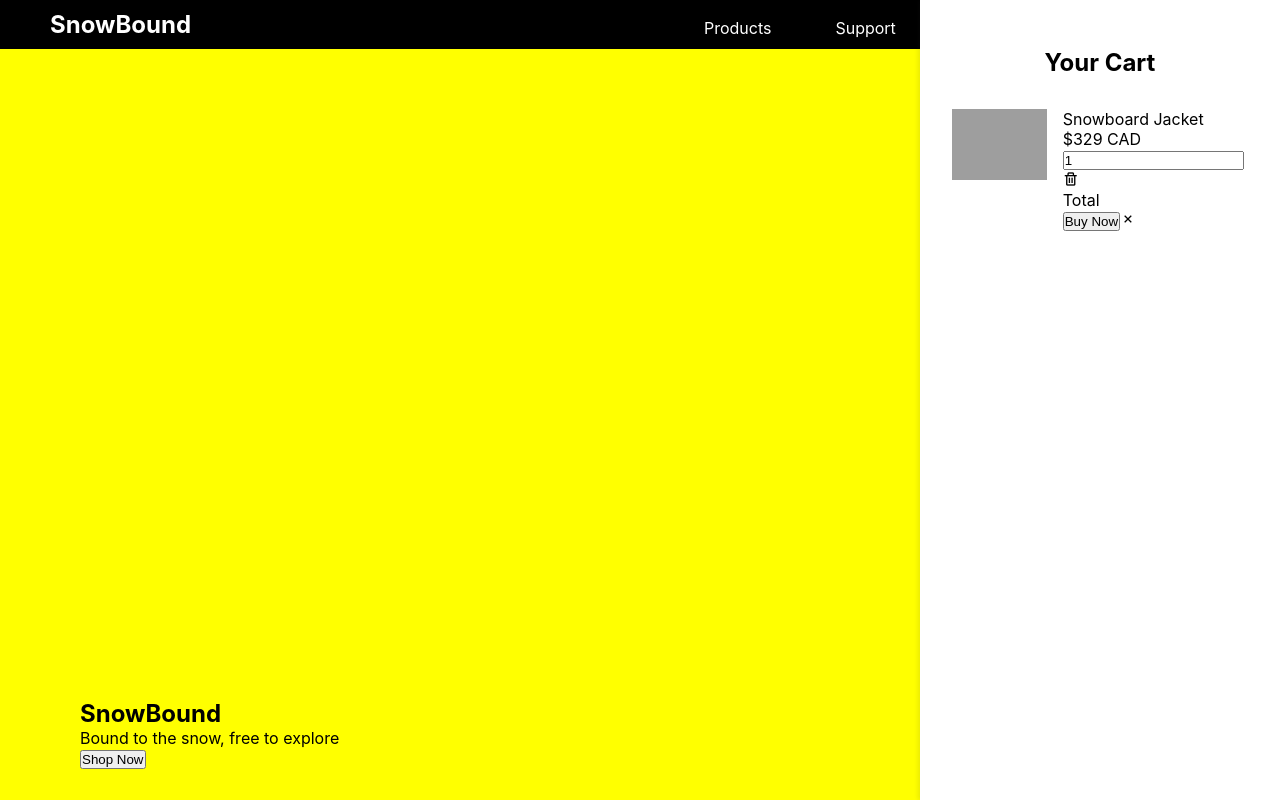
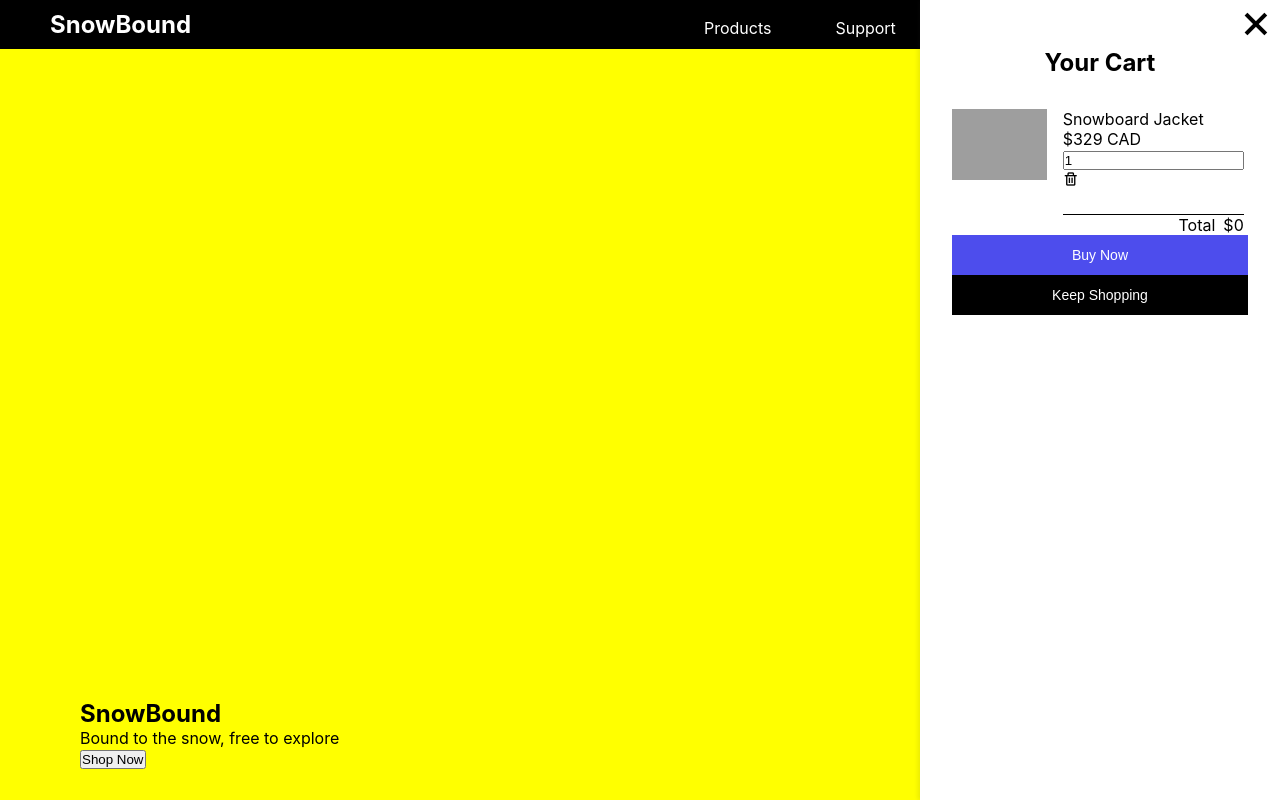
Before and after one commit to carterlc/react-shopping-cart, a React (Create React App) app: page / in a window 1280 px wide. Shown: the top 800 px of the page. Built offline with nearby package versions, Linux system fonts and the light colour scheme; grey boxes are pictures that could not be loaded.

Commit message:
Styled shopping cart buttons and close icon.

```diff
--- a/src/App.css
+++ b/src/App.css
@@ -74,11 +74,12 @@ div.hero div.cta {
   margin: 0 5rem 5rem;
   width: 100%;
 }
+
 /* Cart */
 
 .cart {
   position: fixed;
-  top:0;
+  top: 0;
   right: 0;
   width: 360px;
   min-height: 100vh;
@@ -107,6 +108,71 @@ div.hero div.cta {
   padding: 1rem;
 }
 
+.cart-details {
+  display: grid;
+  row-gap: 0.5 rem;
+}
+
+.cart-quantity {
+  outline-color: var(--cta-color);
+}
+
+.total-price {
+  margin-left: 0.5rem;
+}
+
+.cart-remove {
+  cursor: pointer;
+}
+
+.btn-buy,
+.btn-close {
+  width: 100%;
+  background-color: var(--cta-color);
+  border-width: 0;
+  color: var(--main-color);
+  cursor: pointer;
+  font-size: 14px;
+  font-weight: 500;
+  line-height: 20px;
+  list-style: none;
+  margin: 0;
+  padding: 10px 12px;
+  text-align: center;
+  transition: all 200ms;
+  vertical-align: baseline;
+  white-space: nowrap;
+  user-select: none;
+  -webkit-user-select: none;
+  touch-action: manipulation;
+}
+
+.btn-close{
+  background-color: var(--secondary-color) !important;
+}
+
+.btn-buy:hover,
+.btn-close:hover,
+.btn-buy:focus,
+.btn-close:focus {
+  filter: brightness(150%);
+}
+
+.total {
+  display: flex;
+  justify-content: flex-end;
+  margin-top: 1.5rem;
+  border-top: 1px solid black;
+}
+
+#close-cart {
+  position:absolute;
+  top: 0;
+  right: 0;
+  cursor: pointer;
+  font-size: 3rem;
+}
+
 /* Product Section Styling */
 
 section {
@@ -125,7 +191,7 @@ section.products h2 {
   gap: 1.5rem;
 }
 
-.product-button{
+.product-button {
   background-color: var(--cta-color);
   border-radius: 8px;
   border-width: 0;
@@ -147,12 +213,12 @@ section.products h2 {
 }
 
 .product-button:hover,
-.product-button:focus{
+.product-button:focus {
   filter: brightness(150%);
 }
 
 .price-wrapper {
-  display:flex;
+  display: flex;
   justify-content: space-between;
   align-items: center;
 }
--- a/src/App.js
+++ b/src/App.js
@@ -36,22 +36,23 @@ function App() {
           <div className='cart-content'>
             <div className='cart-box'>
               <img src="https://www.switchbacktravel.com/sites/default/files/image_fields/Best%20Of%20Gear%20Articles/Snowboarding/Snowboard%20Jackets/Burton%20AK%202L%20Gore-Tex%20Swash%20snowboard%20jacket.jpg" alt="Snowboarding Jacket" />
-              <div className='details'>
+              <div className='cart-details'>
                 <div className='cart-product-title'>Snowboard Jacket</div>
                 <div className='cart-product-price'>$329 CAD</div>
                 <div className='input-and-icon'>
                   <input type="number" value="1" class="cart-quantity"></input>
-                  <i class='bx bx-trash'></i>
+                  <i class='bx bx-trash cart-remove'></i>
                 </div>
                 <div className='total'>
                   <div className='total-title'>Total</div>
-                  <div className='total-price'></div>
+                  <div className='total-price'>$0</div>
                 </div>
                 {/* Purchase */}
-                <button type="button" class="btn-buy">Buy Now</button>
                 <i class='bx bx-x' id="close-cart"></i>
               </div>
             </div>
+            <button type="button" class="btn-buy">Buy Now</button>
+            <button type="button" class="btn-close">Keep Shopping</button>
           </div>
         </div>
 
```
Lines whose indentation alone changed are shown as unchanged.
